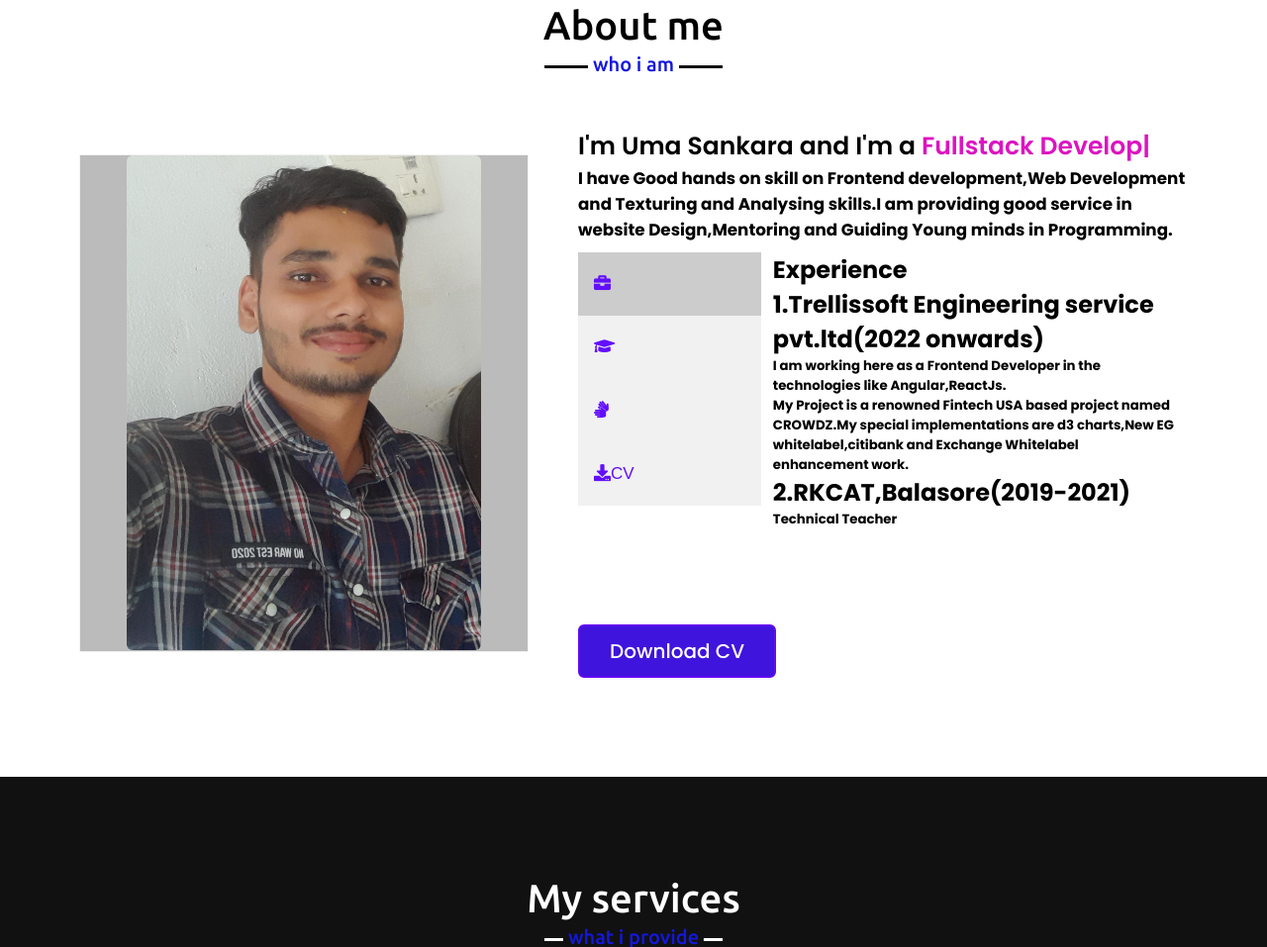
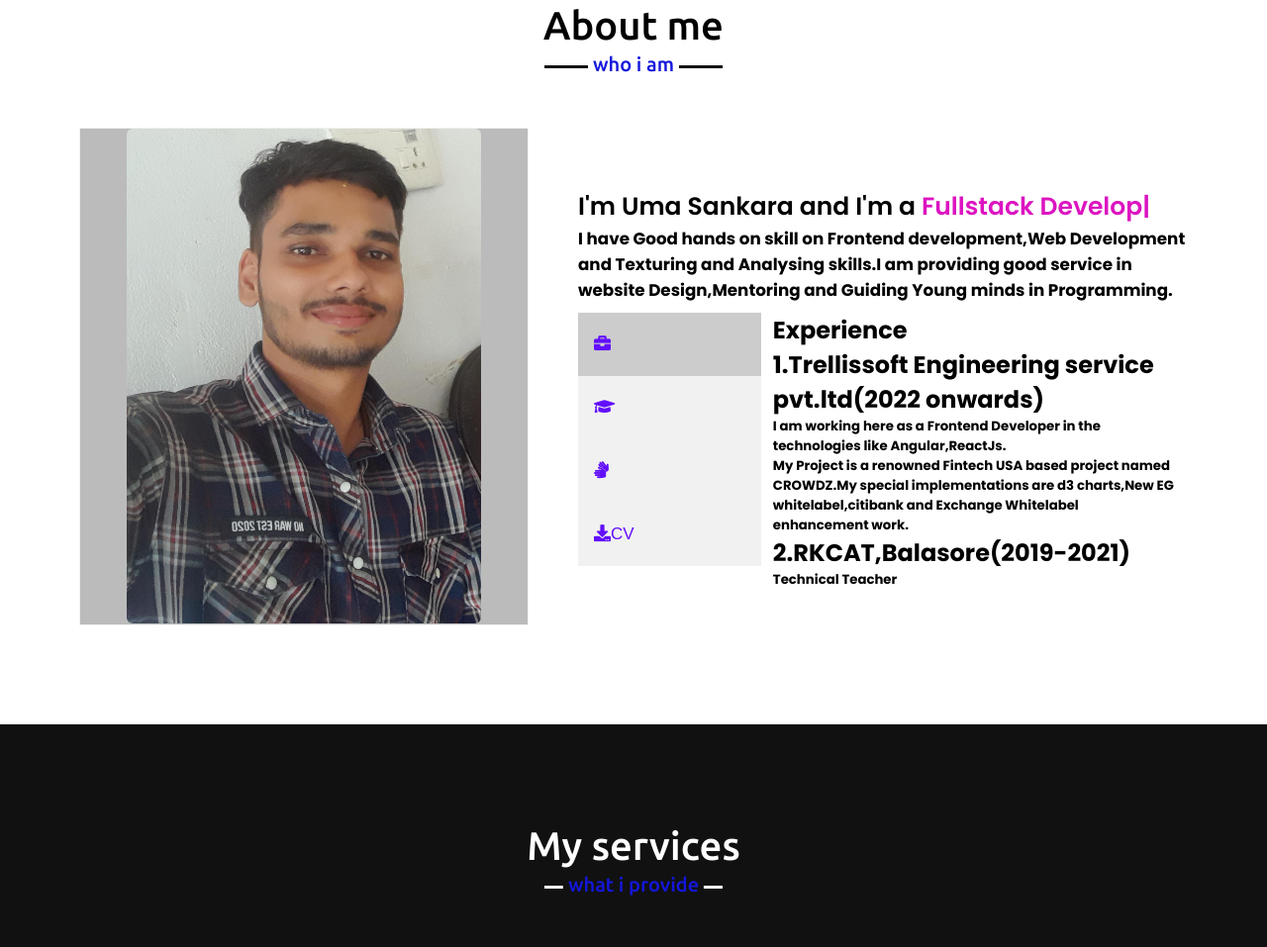
Before and after one commit to Sankarauma/Portfolio, a plain HTML site: page index.html in a window 1280 px wide. Shown: the part 897-1854 px from the top of the page at 99% size. Drawn offline with nearby package versions, Linux system fonts and the light colour scheme.

Commit message:
Update index.html

```diff
--- a/index.html
+++ b/index.html
@@ -107,7 +107,6 @@
                             <img src="./images/profile-1.png" alt="Uma" style="width:auto;height:500px">
                           </div>
                           <div class="flip-box-back">
-                            <h2>Paris</h2>
                             <iframe src="./resume.pdf#toolbar=0" width="100%" height="500px">
                             </iframe>
                           </div>
@@ -296,8 +295,7 @@
 
 // Get the element with id="defaultOpen" and click on it
           document.getElementById("defaultOpen").click();
-      </script><br><br><br><br>
-                    <a href="./resume.pdf">Download CV</a>
+      </script>
                 </div>
             </div>
         </div>
```
